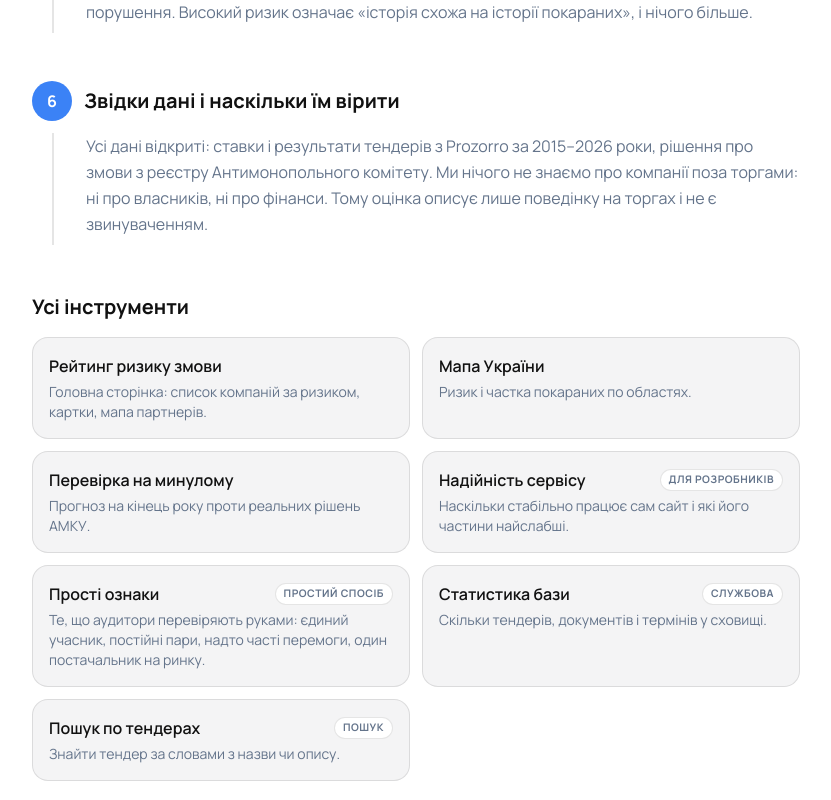
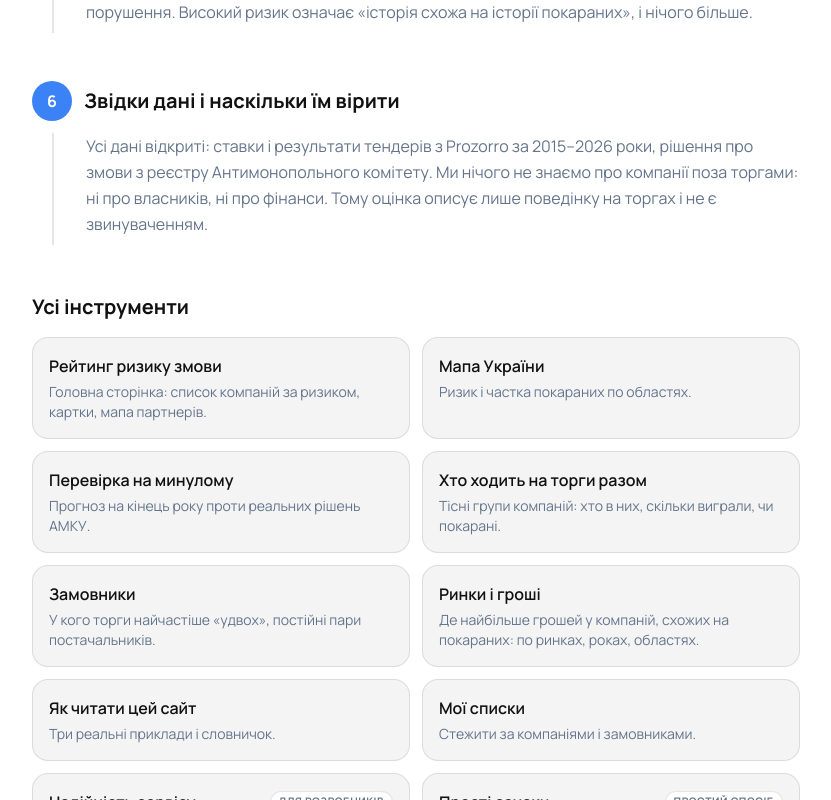
Before and after one commit to nastyabyvalkevych/course-work-front, a Next.js app: page /about in a window 1280 px wide. Shown: the part 2000-2800 px from the top of the page, without its empty margins (224-1055 px from the left). Built offline with nearby package versions, Linux system fonts and the light colour scheme; no server answers.

Commit message:
feat: company rank history across snapshots, '< 1 %' display, navigation to groups/buyers/markets/guide/watch from header, home, about and risk pages

```diff
--- a/app/about/page.tsx
+++ b/app/about/page.tsx
@@ -151,6 +151,11 @@ export default function AboutPage() {
         <Tool href="/risk" title="Рейтинг ризику змови" text="Головна сторінка: список компаній за ризиком, картки, мапа партнерів." />
         <Tool href="/risk/map" title="Мапа України" text="Ризик і частка покараних по областях." />
         <Tool href="/risk/backtest" title="Перевірка на минулому" text="Прогноз на кінець року проти реальних рішень АМКУ." />
+        <Tool href="/risk/groups" title="Хто ходить на торги разом" text="Тісні групи компаній: хто в них, скільки виграли, чи покарані." />
+        <Tool href="/risk/buyers" title="Замовники" text="У кого торги найчастіше «удвох», постійні пари постачальників." />
+        <Tool href="/risk/markets" title="Ринки і гроші" text="Де найбільше грошей у компаній, схожих на покараних: по ринках, роках, областях." />
+        <Tool href="/risk/guide" title="Як читати цей сайт" text="Три реальні приклади і словничок." />
+        <Tool href="/risk/watch" title="Мої списки" text="Стежити за компаніями і замовниками." />
         <Tool href="/reliability" title="Надійність сервісу" text="Наскільки стабільно працює сам сайт і які його частини найслабші." tag="для розробників" />
         <Tool href="/osint" title="Прості ознаки" text="Те, що аудитори перевіряють руками: єдиний учасник, постійні пари, надто часті перемоги, один постачальник на ринку." tag="простий спосіб" />
         <Tool href="/stats" title="Статистика бази" text="Скільки тендерів, документів і термінів у сховищі." tag="службова" />
--- a/app/layout.tsx
+++ b/app/layout.tsx
@@ -74,6 +74,18 @@ export default function RootLayout({
                   Перевірка
                 </Link>
                 <Link
+                  className="rounded-lg px-3 py-2 text-sm font-semibold text-ink transition hover:bg-surface"
+                  href="/risk/groups"
+                >
+                  Групи
+                </Link>
+                <Link
+                  className="rounded-lg px-3 py-2 text-sm font-semibold text-ink transition hover:bg-surface"
+                  href="/risk/buyers"
+                >
+                  Замовники
+                </Link>
+                <Link
                   className="ml-2 rounded-lg bg-ink px-4 py-2 text-sm font-semibold text-canvas transition hover:bg-accent"
                   href="/risk"
                 >
--- a/app/page.tsx
+++ b/app/page.tsx
@@ -137,6 +137,11 @@ export default function Home() {
           <Card href="/risk" title="Рейтинг ризику" text="Список компаній за ризиком змови з фільтрами за областю, активністю і повнотою історії. Картки компаній з поясненням і мапою партнерів." />
           <Card href="/risk/map" title="Мапа України" text="Частка компаній високого ризику і покараних АМКУ по областях. Клік по області відкриває її список." />
           <Card href="/risk/backtest" title="Перевірка на минулому" text="Список підозрілих на кінець року поруч із реальними рішеннями АМКУ наступних років." />
+          <Card href="/risk/groups" title="Хто ходить на торги разом" text="Тісні групи компаній, які роками приходять на тендери лише одна з одною: хто в них, скільки виграли, чи вже когось покарали." />
+          <Card href="/risk/buyers" title="Замовники" text="У кого торги найчастіше проходять «удвох» або з одним учасником, і які постійні пари постачальників навколо них." />
+          <Card href="/risk/markets" title="Ринки і гроші" text="На яких ринках і в яких областях найбільше грошей виграли компанії, схожі на покараних." />
+          <Card href="/risk/guide" title="Як читати цей сайт" text="Три реальні приклади і словничок простими словами: коли високе число щось означає, а коли ні." />
+          <Card href="/risk/watch" title="Мої списки" text="Стежити за компаніями і замовниками: нові тендери, нові зустрічі з партнерами, нові рішення АМКУ." />
           <Card href="/osint" title="Індикатори OECD" text="Прості ознаки, які аудитори перевіряють руками: єдиний учасник, постійні пари, надто часті перемоги, один постачальник на ринку." tag="простий спосіб" />
           <Card href="/reliability" title="Надійність системи" text="Наскільки стабільно працює сам сервіс: як часто відповідає правильно і які його частини найслабші." tag="для розробників" />
           <Card href="/search" title="Пошук по тендерах" text="Знайти тендер за словами з назви чи опису, якщо номера під рукою немає." tag="пошук" />
@@ -150,6 +155,11 @@ export default function Home() {
           <Link href="/risk" className="transition hover:text-ink">Ризики</Link>
           <Link href="/risk/map" className="transition hover:text-ink">Мапа</Link>
           <Link href="/risk/backtest" className="transition hover:text-ink">Перевірка</Link>
+          <Link href="/risk/groups" className="transition hover:text-ink">Групи</Link>
+          <Link href="/risk/buyers" className="transition hover:text-ink">Замовники</Link>
+          <Link href="/risk/markets" className="transition hover:text-ink">Ринки</Link>
+          <Link href="/risk/guide" className="transition hover:text-ink">Як читати</Link>
+          <Link href="/risk/watch" className="transition hover:text-ink">Мої списки</Link>
           <Link href="/osint" className="transition hover:text-ink">OSINT</Link>
           <Link href="/stats" className="transition hover:text-ink">Статистика</Link>
           <Link href="/reliability" className="transition hover:text-ink">Надійність</Link>
--- a/app/risk/page.tsx
+++ b/app/risk/page.tsx
@@ -82,6 +82,12 @@ function RiskHomeInner() {
           інструмент пріоритезації перевірок, а не доказ порушення.
         </p>
       </section>
+
+      <nav className="flex flex-wrap gap-2 text-sm">
+        {[["/risk/map", "Мапа областей"], ["/risk/groups", "Хто ходить разом"], ["/risk/buyers", "Замовники"], ["/risk/markets", "Ринки і гроші"], ["/risk/backtest", "Перевірка на минулому"], ["/risk/guide", "Як читати"], ["/risk/watch", "Мої списки"]].map(([h, t]) => (
+          <Link key={h} href={h} className="rounded-full border border-line bg-surface px-3 py-1 font-semibold text-ink transition hover:border-accent hover:text-accent">{t}</Link>
+        ))}
+      </nav>
 
       {summary && (
         <section className="grid gap-4 sm:grid-cols-2 lg:grid-cols-4">
--- a/lib/types.ts
+++ b/lib/types.ts
@@ -455,3 +455,19 @@ export type WatchItem = {
   addedAt: string;
   lastSeen?: string;
 };
+
+export type CompanyHistoryItem = {
+  cutoffYear: number;
+  cutoffDate: string | null;
+  score: number;
+  rankFull: number | null;
+  rank: number;
+  nTenders: number;
+  coverage: string;
+  knownAtCutoff: boolean;
+  outcome: "known" | "caught" | "none";
+  firstDecision?: string | null;
+  position: number | null;
+  population: number | null;
+  note: string | null;
+};
```
Also changed, not shown: app/risk/company/[edrpou]/page.tsx (+35 -3 lines).
